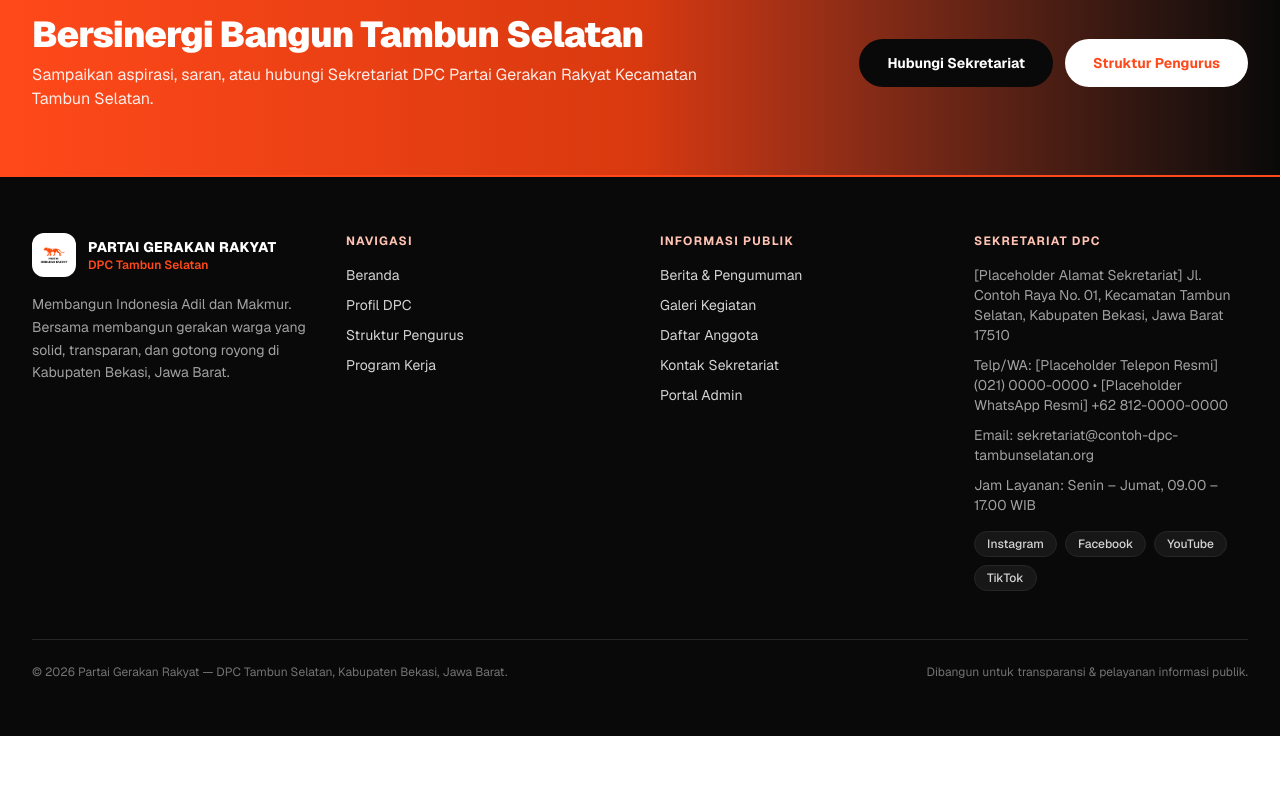
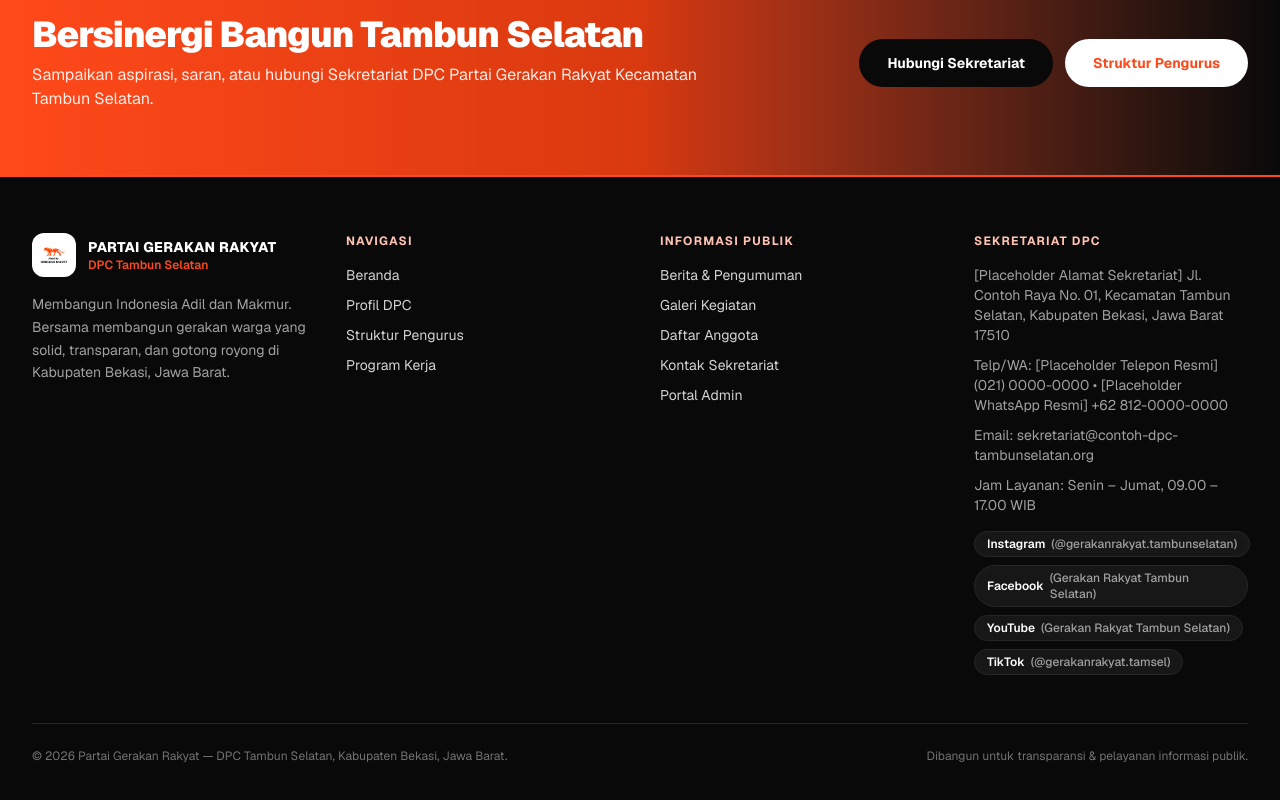
Before and after one commit to yunusfirman69-dot/gr-dpc-tambun-selatan, a Next.js app: page / in a window 1280 px wide. Shown: the part 3079-3879 px from the top of the page. Before the commit the page ends 3815 px from the top, so only its background shows below. Built offline with nearby package versions, Linux system fonts and the light colour scheme; no server answers.

Commit message:
fix: tampilkan handle dan link media sosial terbaru di footer

```diff
--- a/src/components/Footer.tsx
+++ b/src/components/Footer.tsx
@@ -155,9 +155,9 @@ export default function Footer() {
                   <p>Jam Layanan: {contact.hours}</p>
                 </div>
                 <div className="mt-4 flex flex-wrap gap-2">
-                  {contact.socials.map((soc) => (
+                  {contact.socials.map((soc, idx) => (
                     <a
-                      key={`${soc.name}-${soc.href}`}
+                      key={`${soc.name}-${idx}`}
                       href={soc.href}
                       target={soc.href.startsWith("http") ? "_blank" : undefined}
                       rel={
@@ -165,9 +165,13 @@ export default function Footer() {
                           ? "noopener noreferrer"
                           : undefined
                       }
-                      className="rounded-full border border-neutral-800 bg-neutral-900 px-3 py-1 text-xs font-medium text-neutral-300 transition-colors hover:border-[#ff491a] hover:text-[#ff491a]"
+                      title={soc.handle ? `${soc.name}: ${soc.handle}` : soc.name}
+                      className="inline-flex items-center gap-1.5 rounded-full border border-neutral-800 bg-neutral-900 px-3 py-1 text-xs font-medium text-neutral-300 transition-colors hover:border-[#ff491a] hover:text-[#ff491a]"
                     >
-                      {soc.name}
+                      <span className="font-semibold text-white">{soc.name}</span>
+                      {soc.handle ? (
+                        <span className="text-neutral-400">({soc.handle})</span>
+                      ) : null}
                     </a>
                   ))}
                 </div>
```
